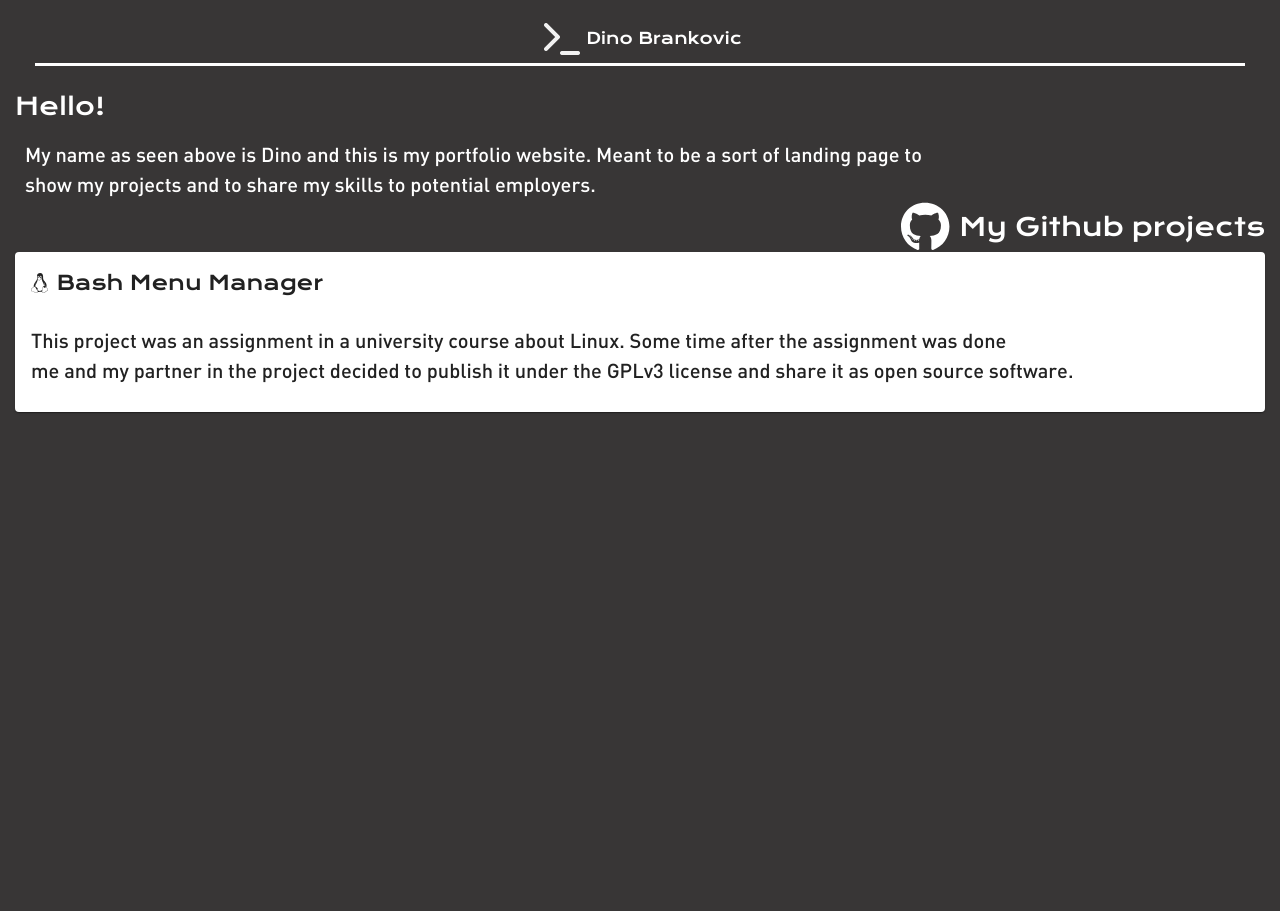
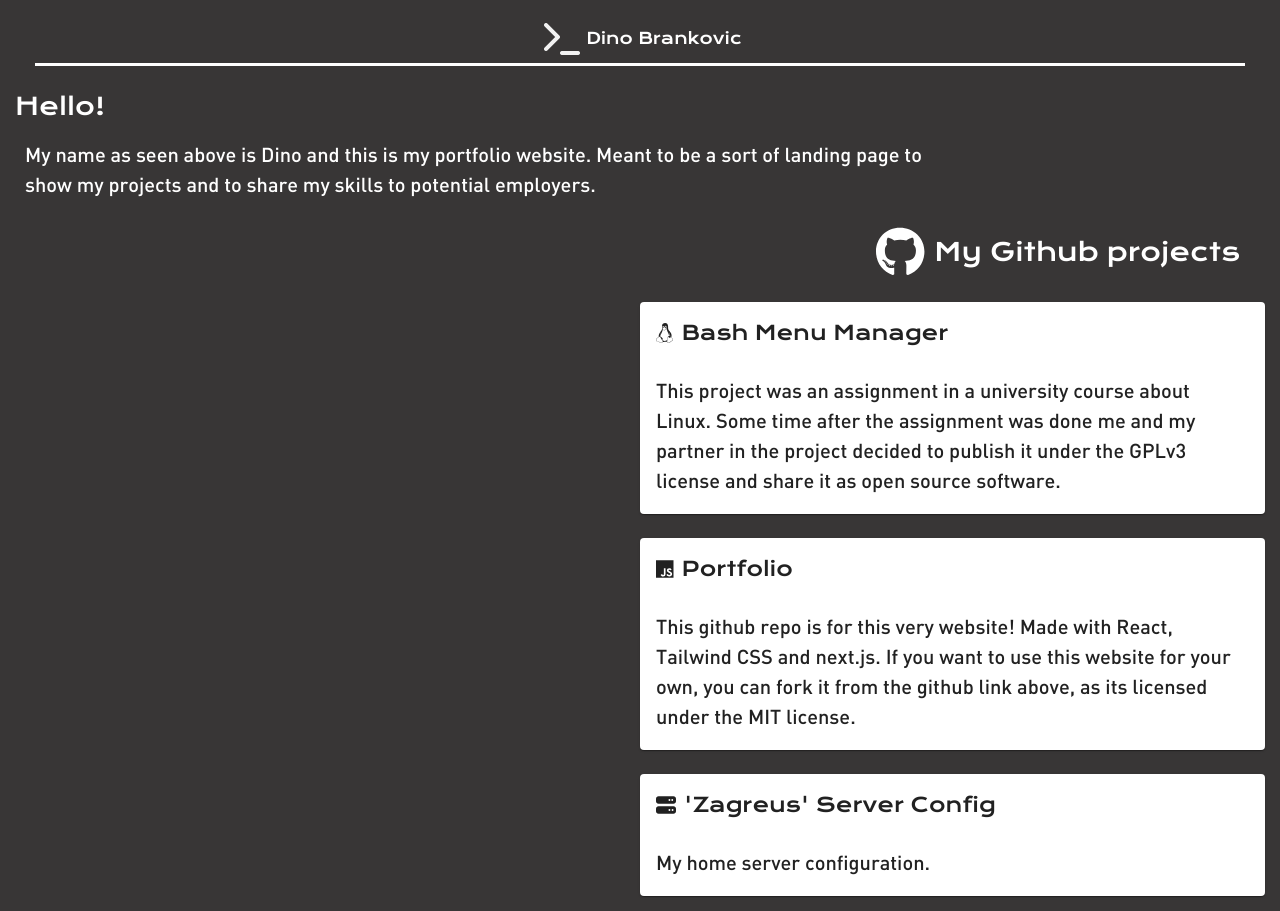
Before and after one commit to D1noD3v/portfolio, a Next.js app: page / in a window 1280 px wide. Before the commit the page ends 800 px from the top, so only its background shows below. Built offline with nearby package versions, Linux system fonts and the light colour scheme.

Commit message:
additional cards + new logos

```diff
--- a/pages/index.jsx
+++ b/pages/index.jsx
@@ -2,12 +2,13 @@ import React from 'react';
 import terminal from '@/public/terminal.png';
 import Image from 'next/image';
 import { FontAwesomeIcon } from "@fortawesome/react-fontawesome";
-import { faTerminal } from '@fortawesome/free-solid-svg-icons';
-import { faGithub, faLinux } from "@fortawesome/free-brands-svg-icons";
+import { faTerminal, faServer } from '@fortawesome/free-solid-svg-icons';
+import { faGithub, faLinux, faJs } from "@fortawesome/free-brands-svg-icons";
 import { Analytics } from "@vercel/analytics/react"
 import Box from '@mui/material/Box';
 import Card from '@mui/material/Card';
 import CardContent from '@mui/material/CardContent';
+import CardActionArea from '@mui/material/CardActionArea';
 
 
 
@@ -36,7 +37,7 @@ function About() {
       <p className='about'>My name as seen above is Dino and this is my portfolio website. Meant to be a sort of landing page to <br />
       show my projects and to share my skills to potential employers.
       </p>
-      <Analytics/><Analytics/>
+      <Analytics/>
     </>
   );
 }
@@ -49,17 +50,50 @@ function GithubAbout(){
         <h1 style={{fontSize: '25px'}} className='github-heading'>My Github projects</h1>
         </a>
       </div>
-      <Card className='project1' sx={{minWidth: 50}}>
+      <Card className='project' sx={{minWidth: 50}}>
+        <CardActionArea>
         <CardContent className='cardcontent'>
-         <a href="https://github.com/D1noD3v/Bash-menu-manager" className='cardcontent-pro1-a'>
+         <a href="https://github.com/D1noD3v/Bash-menu-manager" className='cardcontent-a'>
             <FontAwesomeIcon icon={faLinux}>
             </FontAwesomeIcon>
             <h1 style={{fontFamily: 'var(--font-krona)'}}>Bash Menu Manager</h1>
           </a>
             <br />
-          <p>This project was an assignment in a university course about Linux. Some time after the assignment was done <br />
+          <p>This project was an assignment in a university course about Linux. Some time after the assignment was done
               me and my partner in the project decided to publish it under the GPLv3 license and share it as open source software.</p>
         </CardContent>
+        </CardActionArea>
+      </Card>
+      <br />
+      <Card className='project' sx={{minWidth: 50}}>
+        <CardActionArea>
+        <CardContent className='cardcontent'>
+         <a href="https://github.com/D1noD3v/portfolio" className='cardcontent-a'>
+            <FontAwesomeIcon icon={faJs}>
+            </FontAwesomeIcon>
+            <h1 style={{fontFamily: 'var(--font-krona)'}}>Portfolio</h1>
+          </a>
+            <br />
+          <p>This github repo is for this very website! Made with React, Tailwind CSS and next.js. If you want to use this website
+            for your own, you can fork it from the github link above, as its licensed under the MIT license.
+          </p>
+        </CardContent>
+        </CardActionArea>
+      </Card>
+      <br />
+      <Card className='project' sx={{minWidth: 50}}>
+        <CardActionArea>
+        <CardContent className='cardcontent'>
+         <a href="https://github.com/D1noD3v/portfolio" className='cardcontent-a'>
+            <FontAwesomeIcon icon={faServer}>
+            </FontAwesomeIcon>
+            <h1 style={{fontFamily: 'var(--font-krona)'}}>&apos;Zagreus&apos; Server Config</h1>
+          </a>
+            <br />
+          <p>My home server configuration.
+          </p>
+        </CardContent>
+        </CardActionArea>
       </Card>
     </>
   )
--- a/public/style.css
+++ b/public/style.css
@@ -61,6 +61,7 @@ a:hover {
     align-items: center;
     gap: 10px;
     justify-content: flex-end;
+    padding: 25px;
 }
 
 .github-link {
@@ -69,21 +70,27 @@ a:hover {
     gap: 10px;
     text-decoration: none;
     color: inherit;
-  }
+}
 
 .github-heading {
     font-size: 25px; /* Adjust the text size as needed */
     margin: 0; /* Remove default margin */
-  }
+}
 
-.cardcontent-pro1-a {
+.cardcontent-a {
     display: flex;
     align-items: center;
     gap: 8px;          /* Spacing between the icon and text */
     text-decoration: none;
     color: inherit;
-  }
+}
 
+.project {
+    display: flex;
+    margin-left: auto;
+    width: 50%;
+    justify-content: flex-end;
+}
 
 
 .cardcontent {
```
Also changed, not shown: 1 other file (tests, documents, lock files or other folders).
